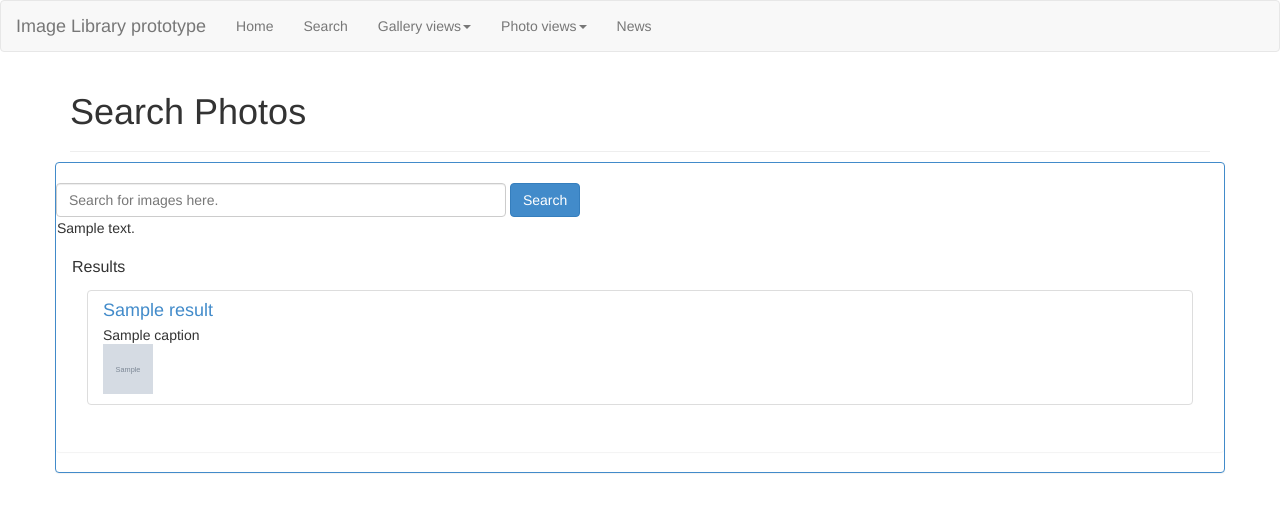
After one commit to UnumUK/photo_gallery, a Django app: template shuttabug/templates/shuttabug/search.html in a window 1280 px wide. The commit adds this page. Shown: the top 512 px of the page. Run offline with Django 3.2, Linux system fonts and the light colour scheme; the template is opened without the code that fills it: most values are stand-ins (such as "Sample title", 1, 10 or a date in 2020); grey boxes marked "Sample" are stand-in pictures; some libraries are stand-ins or nearby versions.

Commit message:
add basic photo search functionality with django-simple-search. based on django admin object search facility.

```diff
--- a/mysite/settings.py
+++ b/mysite/settings.py
@@ -73,6 +73,8 @@ TEMPLATES = [
             'context_processors': [
                 'django.template.context_processors.debug',
                 'django.template.context_processors.request',
+                'django.template.context_processors.media',
+                'django.template.context_processors.static',
                 'django.contrib.auth.context_processors.auth',
                 'django.contrib.messages.context_processors.messages',
             ],
@@ -145,4 +147,6 @@ STATICFILES_DIRS = [STATIC_PATH, ]
 
 MEDIA_ROOT = u'/home/mguo290/mysite/media'
 MEDIA_URL ='/media/'
+#i don't want to use photologue in future! MEDIA_URL now inconsistent with form of STATIC_URL
+#how else to use {{MEDIA_URL}} tags? change
 SITE_ID=1
--- a/mysite/urls.py
+++ b/mysite/urls.py
@@ -26,3 +26,5 @@ urlpatterns = [
     url(r'^photologue/',include('photologue.urls',namespace='photologue')),
     url(r'^shuttabug/', include('shuttabug.urls',namespace='shuttabug')),
 ]+ static(settings.STATIC_URL, document_root=settings.STATIC_ROOT)
+
+urlpatterns +=static(settings.MEDIA_URL, document_root=settings.MEDIA_ROOT)
--- /dev/null
+++ b/shuttabug/forms.py
@@ -0,0 +1,5 @@
+from photologue.models import Photo
+from simple_search import search_form_factory
+
+SearchForm = search_form_factory(Photo.objects.all(),['title','caption','slug','id'])
+#Photo(id, image, date_taken, view_count, crop_from, effect, title, slug, caption, date_added, is_public)
--- a/shuttabug/templates/shuttabug/base.html
+++ b/shuttabug/templates/shuttabug/base.html
@@ -32,6 +32,7 @@
 		  <div class="collapse navbar-collapse navbar-ex1-collapse">
 		    <ul class="nav navbar-nav">
 			    <li class="home"><a href="/">Home</a></li>
+			    <li><a href="/shuttabug/search/">Search</a></li>
 			    <li class="galleries dropdown">
 					<a data-target="#" href="" class="dropdown-toggle" data-toggle="dropdown">
 			            Gallery views<b class="caret"></b>
--- /dev/null
+++ b/shuttabug/templates/shuttabug/search.html
@@ -0,0 +1,52 @@
+{% extends 'shuttabug/base.html' %}
+{% load static %}
+
+{% block title %}Search{% endblock %}
+
+{% block content %}
+
+    <div class="page-header">
+        <h1>Search Photos</h1>
+    </div>
+
+    <div class="row">
+
+        <div class="panel panel-primary">
+            <br/>
+
+            <form class="form-inline" id="search_box" name = "search_box" method="GET" action=".">
+                {% csrf_token %}
+                <!-- Display the search form elements here -->
+                <input class="form-control" type="text" size="50" name="q" value="" id="query" placeholder = "Search for images here." />
+                <input class="btn btn-primary" type="submit" name="submit" value="Search" />
+                <br />
+            </form>
+
+            <div class="panel">
+                {% if userMessage %}
+                    <p>{{userMessage}}{{results|length|pluralize}}</p>
+                {% endif %}
+
+                {% if results %}
+                    <div class="panel-heading">
+                    <h3 class="panel-title">Results</h3>
+                    <!-- Display search results in an ordered list -->
+                    <div class="panel-body">
+                        <div class="list-group">
+                            {% for result in results %}
+                                <div class="list-group-item">
+                                    <h4 class="list-group-item-heading"><a href="{{result.get_absolute_url}}">{{ result.title }}</a></h4>
+                                    <p class="list-group-item-text">{{ result.caption }}</p>
+                                    <a href="{{result.get_absolute_url}}">
+                                        <img src="{{MEDIA_URL}}{{result.image}}" alt="{{result.caption}}" height="50" width="50">
+                                    </a>
+                                </div>
+                            {% endfor %}
+                        </div>
+                    </div>
+                {% endif %}
+                </div>
+            </div>
+ </div>
+
+{% endblock %}
--- a/shuttabug/urls.py
+++ b/shuttabug/urls.py
@@ -10,4 +10,5 @@ urlpatterns = [
     url(r'^admin/$', admin.site.urls, name ='admin'),
     url(r'^gallerylist/$', myGalleryListView.as_view(), name ='custom-gallery-list'),
     url(r'^news/$',views.news, name ='news'),
+    url(r'^search/$',views.search, name ='search'),
     ]
```
Also changed, not shown: shuttabug/views.py (+27 -0 lines).
